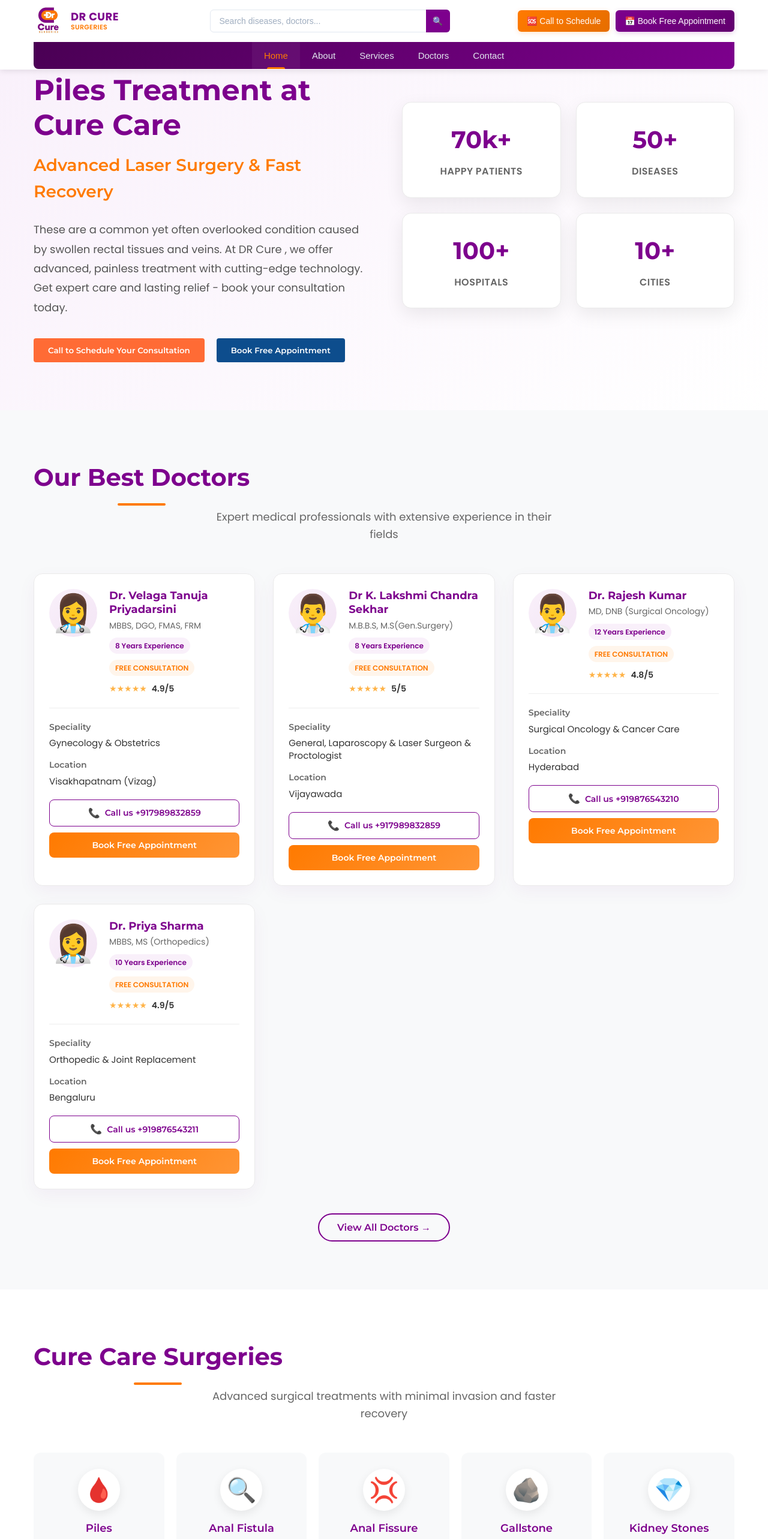
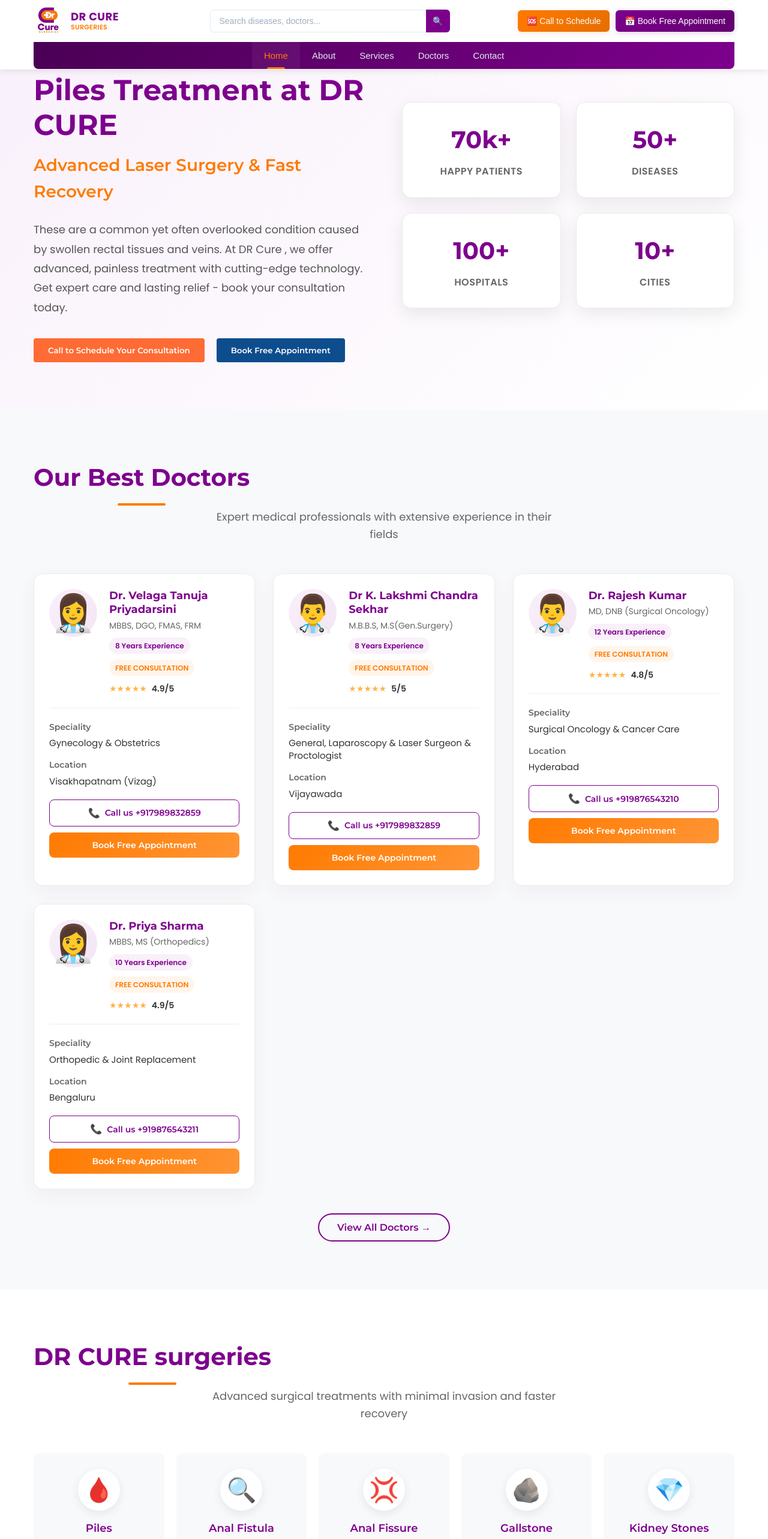
Before and after one commit to Maneesha-101/DR-CURE-, a React (Create React App) app: page / in a window 1280 px wide. Shown: the top 2566 px of the page at 60% size. Built offline with nearby package versions, Linux system fonts and the light colour scheme.

Commit message:
Updated Footer, Hero and Surgeries files

```diff
--- a/src/components/Footer.js
+++ b/src/components/Footer.js
@@ -250,8 +250,8 @@
         <div className="footer-content">
           <div className="footer-section">
             <div className="footer-logo">
-              <h3>CURE CARE</h3>
-              <h4>SURGERY</h4>
+              <h3>DR CURE </h3>
+              <h4>SURGERIES</h4>
 
               <p className="footer-tagline">Healing Hands, Caring Hearts</p>
             </div>
--- a/src/components/Hero.js
+++ b/src/components/Hero.js
@@ -26,7 +26,7 @@
       <div className="container">
         <div className="hero-content slide-in-left">
           <div className="breadcrumb">Home → Piles</div>
-          <h1 className="hero-title">Piles Treatment at Cure Care</h1>
+          <h1 className="hero-title">Piles Treatment at DR CURE </h1>
           <h2 className="hero-subtitle">Advanced Laser Surgery & Fast Recovery</h2>
           <p className="hero-description">
             These are a common yet often overlooked condition caused by swollen rectal tissues and veins.
--- a/src/components/Surgeries.js
+++ b/src/components/Surgeries.js
@@ -87,7 +87,7 @@
       <div className="container">
         {/* Surgeries Section */}
         <div className="surgeries-section">
-          <h2 className="section-title">Cure Care Surgeries</h2>
+          <h2 className="section-title">DR CURE surgeries</h2>
           <p className="section-subtitle">Advanced surgical treatments with minimal invasion and faster recovery</p>
 
           <div className="surgeries-grid">
@@ -113,7 +113,7 @@
 
         {/* Specialities Section */}
         <div className="specialities-section">
-          <h2 className="section-title">Our HeptaCare Specialities</h2>
+          <h2 className="section-title">Our DR CURE  Specialities</h2>
           <p className="section-subtitle">Comprehensive medical care across various specializations</p>
 
           <div className="specialities-grid">
```
